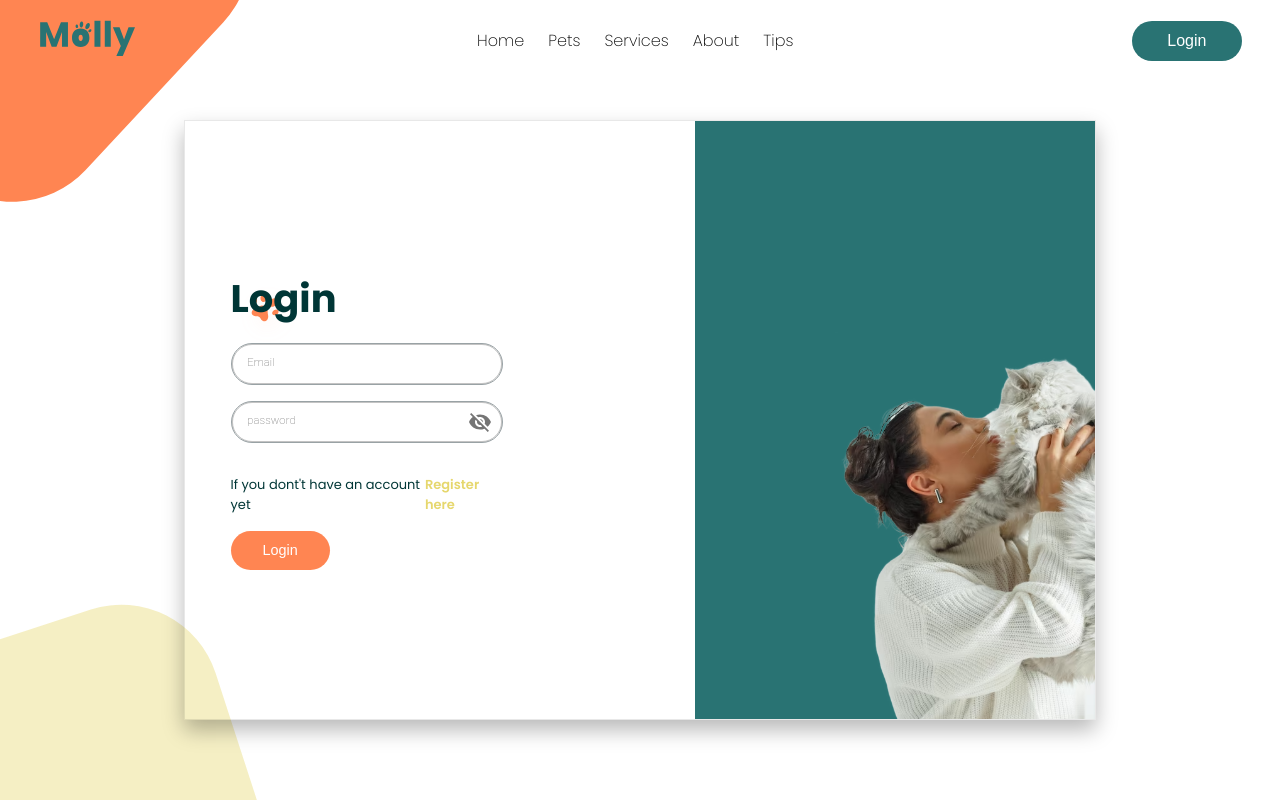
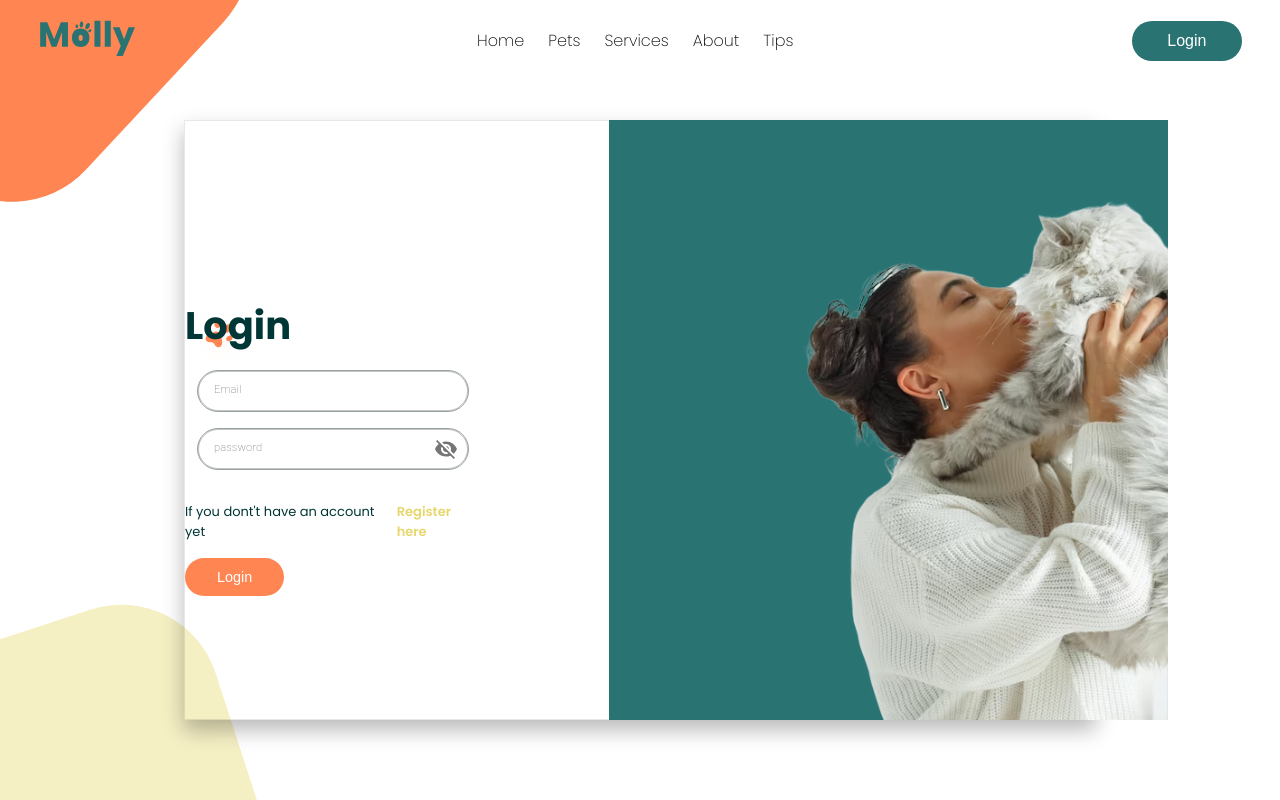
Before and after one commit to imanedrif/Molly, a Next.js app in the folder client_side/: page /Login in a window 1280 px wide. Built offline with nearby package versions, Linux system fonts and the light colour scheme.

Commit message:
auth-animation added

```diff
--- a/client_side/pages/Login.tsx
+++ b/client_side/pages/Login.tsx
@@ -5,6 +5,7 @@ import { FormControl, IconButton, InputAdornment, TextField } from '@mui/materia
 import Image from 'next/image'
 import Link from 'next/link'
 import React, { useState } from 'react'
+import { motion } from 'framer-motion'
 
 const Login = () => {
     const [showPassword, setShowPassword] = useState(false);
@@ -14,11 +15,17 @@ const Login = () => {
             <div className="Shape1"></div>
             <Header />
             <div className='container'>
+                <motion.div
+                    initial={{ x: 500, opacity: 0 }}
+                    animate={{ x: 0, opacity: 1 }}
+                    exit={{ x: -1000, opacity: 0 }}
+                    transition={{ duration: 0.5, ease: 'easeOut' }}
+                >
                     <div className="right">
                         <div className="head">
                             <h1>
                                 Login
-                           <Image src='/vectors/vector5.svg' width={100} height={100} alt='vector' className='shape3'/>
+                                <Image src='/vectors/vector5.svg' width={100} height={100} alt='vector' className='shape3' />
                             </h1>
                         </div>
                         <FormControl className='form' fullWidth sx={{ s: 1 }}>
@@ -62,12 +69,21 @@ const Login = () => {
                             </div>
                         </div>
                     </div>
+                </motion.div>
+                <motion.div
+                    initial={{ x: -1000 }}
+                    animate={{ x: 0 }}
+                    exit={{ x: 1000 }}
+                    transition={{ duration: 0.5 }}
+                >
                     <div className="left">
                         <Image src='/img/authimg.svg' width={500} height={400} alt='auth-img' />
                     </div>
+                </motion.div>
                 <div className="shape2"></div>
             </div>
         </div>
+
     )
 }
 
--- a/client_side/pages/_app.tsx
+++ b/client_side/pages/_app.tsx
@@ -1,6 +1,12 @@
 import '@/styles/globals.scss'
+import { AnimatePresence } from 'framer-motion'
 import type { AppProps } from 'next/app'
 
 export default function App({ Component, pageProps }: AppProps) {
-  return <Component {...pageProps} />
+
+  return (
+    <AnimatePresence mode="wait" initial={false}>
+      <Component {...pageProps} />
+    </AnimatePresence>
+    )
 }
--- a/client_side/styles/Authentification/auth.scss
+++ b/client_side/styles/Authentification/auth.scss
@@ -35,19 +35,20 @@
 
     .left {
         height: 100%;
-        width: 50%;
+        width: 100%;
         background-color: $C1;
         display: flex;
         justify-content: flex-end;
         align-items: flex-end;
 
         img {
-            max-width: 65%;
+            max-width: 67%;
             height: auto;
         }
     }
 
     .right {
+        padding-top: 18%;
         display: flex;
         flex-direction: column;
         align-items: flex-start;
@@ -133,7 +134,15 @@
 
 .login {
     .container {
-        gap: 12rem;
+        display: flex;
+        flex-direction: row;
+        justify-content: center;
+        align-items: center;
+        gap: 8rem;
+        .left{
+            width: 115%;
+            height:75vh;
+        }
 
         h1 {
             position: relative;
@@ -153,7 +162,7 @@
             align-items: flex-start;
             justify-content: center;
             gap: 1rem;
-            padding-left: 5%;
+            // padding-left: 15%;
         }
     }
 }
```
Also changed, not shown: client_side/pages/Register.tsx (+20 -3 lines). Lines whose indentation alone changed are shown as unchanged.
